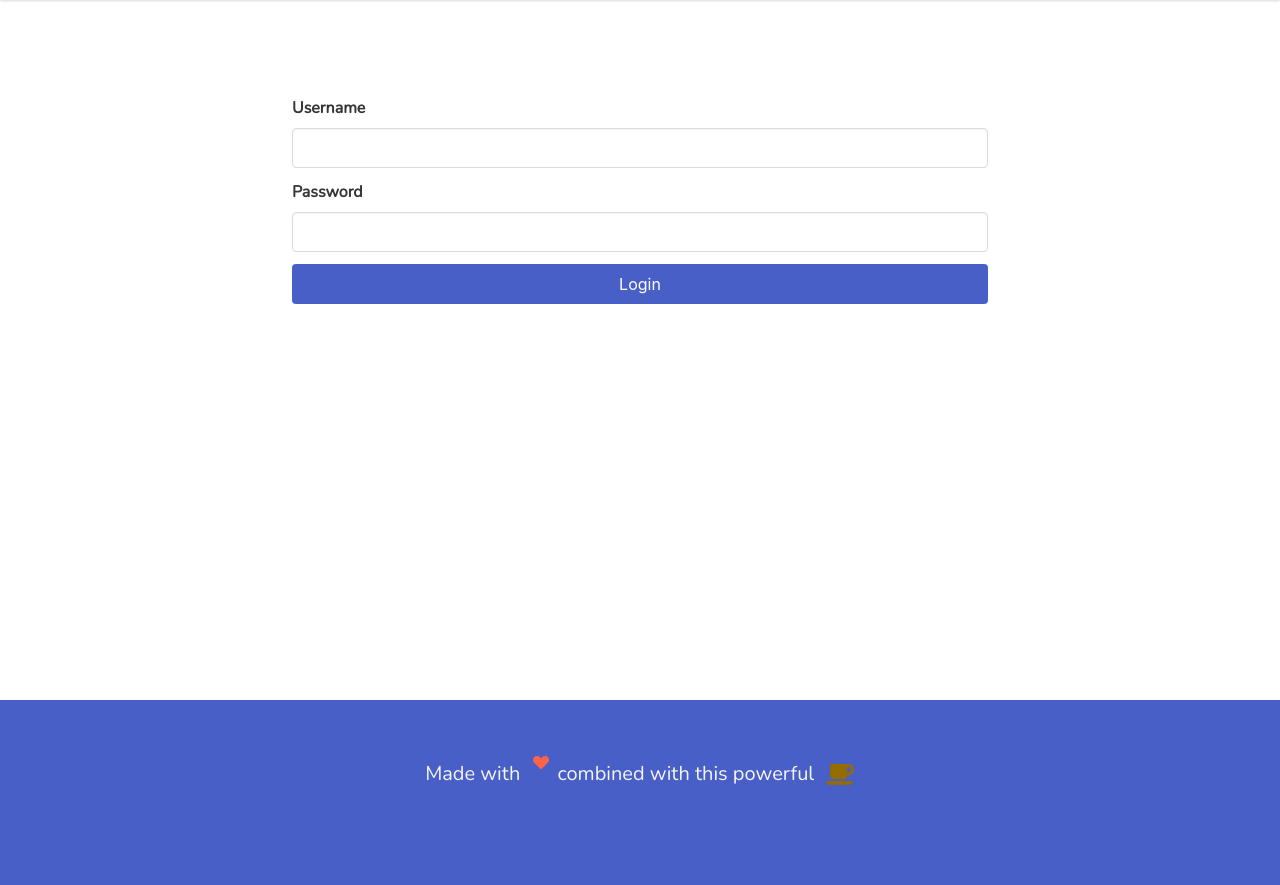
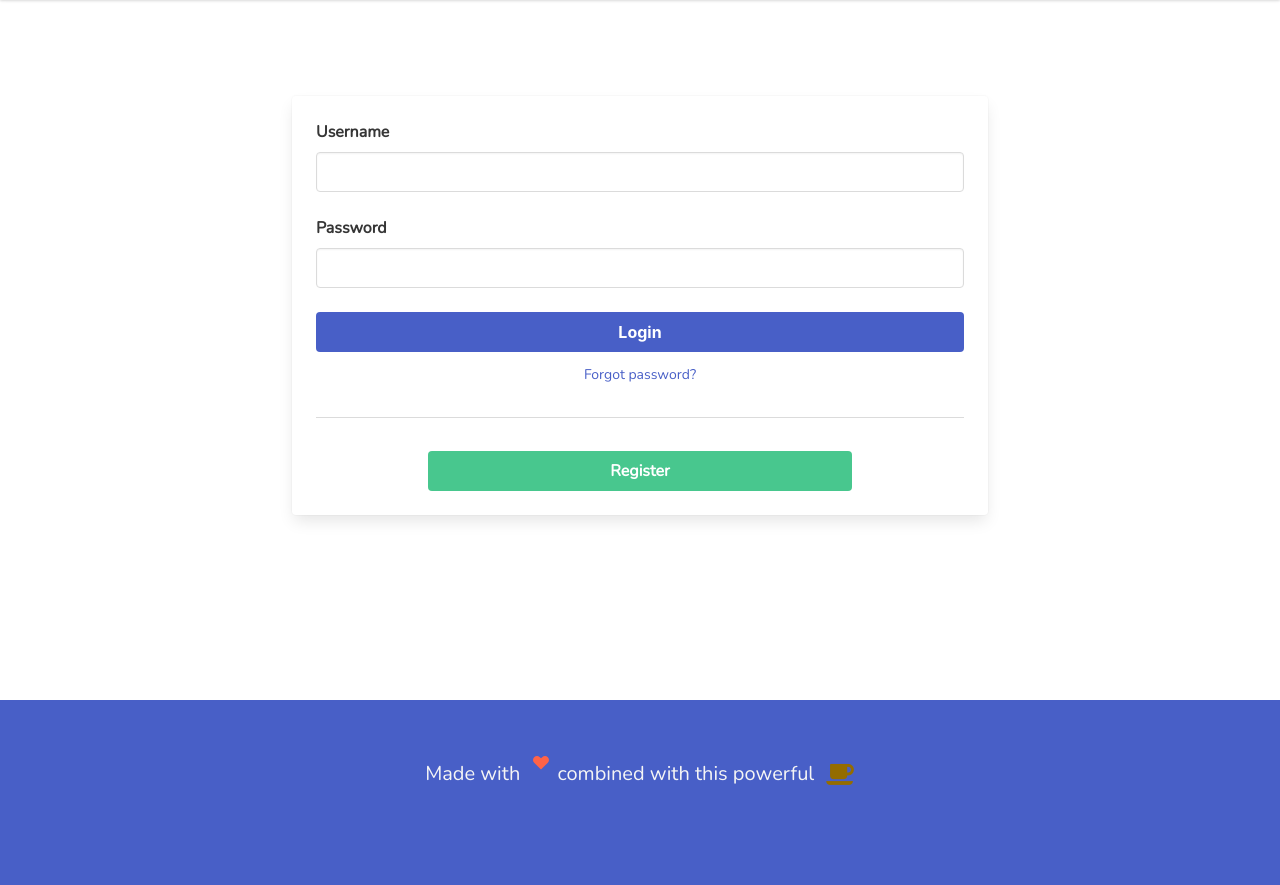
Before and after one commit to jmconcha/django-blog-app, a Django app: page /login/ in a window 1280 px wide. Shown: the part 96-981 px from the top of the page. Run offline with Django 4.2, Linux system fonts and the light colour scheme.

Commit message:
update login.html template design

```diff
--- a/core/templates/core/login.html
+++ b/core/templates/core/login.html
@@ -30,25 +30,42 @@
 
       <div class="columns">
         <div class="column is-8 is-offset-2">
+          <div class="card">
+            <div class="card-content">
               <form action="{% url 'core:login' %}" method="POST">
                 {% csrf_token %}
-            <div class="field">
+                <div class="field mb-5">
                   <label class="label" for="username">Username</label>
                   <div class="control">
                     <input class="input" type="text" name="username" id="username" required>
                   </div>
                 </div>
-            <div class="field">
+                <div class="field mb-5">
                   <label class="label" for="password">Password</label>
                   <div class="control">
                     <input class="input" type="password" name="password" id="password" required>
                   </div>
                 </div>
-            <input class="button is-fullwidth is-responsive is-link" type="submit" value="Login">
+                <input class="button is-fullwidth is-responsive is-link has-text-weight-bold" type="submit" value="Login">
                 {% if next %}
                   <input type="hidden" name="next" value={{ next }}>
                 {% endif %}
               </form>
+
+              <div class="container is-flex is-flex-direction-column mt-3">
+                <small class="has-text-centered">
+                  <a href="">Forgot password?</a>
+                </small>
+
+                <div class="is-divider"></div>
+                <div class="columns">
+                  <div class="column is-8 is-offset-2">
+                    <a href="#" class="button is-fullwidth is-responsive is-success has-text-weight-bold">Register</a>
+                  </div>
+                </div>
+              </div>
+            </div>
+          </div>
         </div>
       </div>
     </section>
```
Lines whose indentation alone changed are shown as unchanged.
